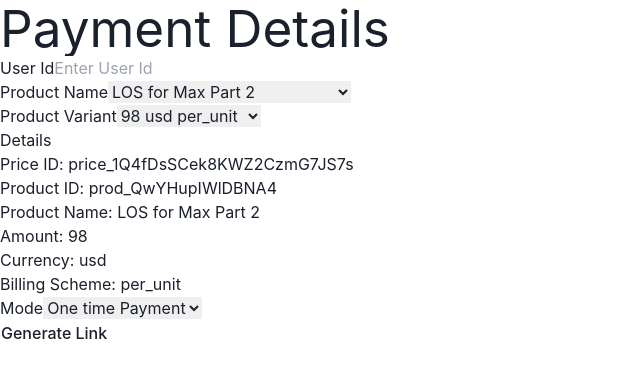
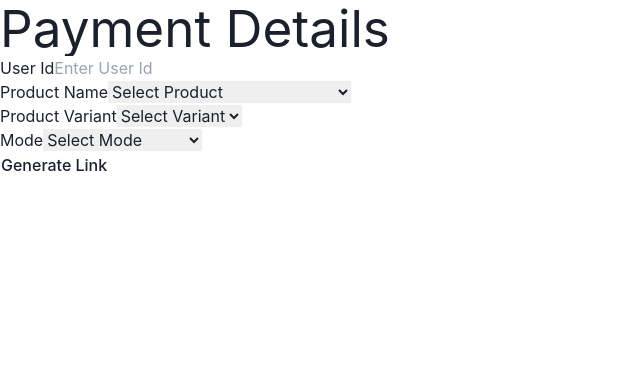
Before and after one commit to Gohitha6Nadikota/paylink, a React (Vite) app: page / in a window 1280 px wide. Shown: the top 378 px of the page, without its empty margins (0-640 px from the left). Built offline with nearby package versions, Linux system fonts and the light colour scheme.

Commit message:
Removed Default Actions

```diff
--- a/src/homescreen/HomeScreen.jsx
+++ b/src/homescreen/HomeScreen.jsx
@@ -3,14 +3,13 @@ import { items as ProductDetails } from "../../data";
 
 const HomeScreen = (items) => {
   const modes = ["One time Payment", "Subscription"];
-  const [completeData, setCompleteData] = useState([]);
-  const [productName, setProductName] = useState("LOS for Max Part 2");
+  const [productName, setProductName] = useState("");
   const [selectedOption, setSelectedOption] = useState(null);
   const [data, setData] = useState(null);
   const [user, setUser] = useState(null);
   const [priceId, setPriceId] = useState("");
   const [buttonName, setButtonName] = useState("Generate Link");
-  const [modeName, setModeName] = useState("One time Payment");
+  const [modeName, setModeName] = useState("");
   const handleOptionChange = (event) => {
     if (buttonName != "Generate Link") setButtonName("Generate Link");
     const selectedIndex = event.target.selectedIndex;
@@ -27,18 +26,12 @@ const HomeScreen = (items) => {
       setSelectedOption(null);
     } else {
       setSelectedOption(filteredProductsArray);
-      setData(filteredProductsArray[0]);
-      setPriceId(filteredProductsArray[0]["Price ID"]);
     }
   };
   const handleInputChange = (e) => {
     if (buttonName != "Generate Link") setButtonName("Generate Link");
     setUser(e.target.value);
   };
-  useEffect(() => {
-    setCompleteData(items.items);
-  }, [items.items]);
-
   useEffect(() => {
     if (productName.length !== 0) {
       fetchProductMappedData(productName);
@@ -51,6 +44,7 @@ const HomeScreen = (items) => {
       const url = `https://us-central1-tlloanapp-d0571.cloudfunctions.net/stripePayment/purchase/${user}/${priceId}?mode=${
         modeName === "One time Payment" ? "payment" : "subscription"
       }`;
+
       navigator.clipboard
         .writeText(url)
         .then(() => {
@@ -85,11 +79,16 @@ const HomeScreen = (items) => {
           <div className="flex relative flex-col gap-2">
             <label className="font-semibold">Product Name</label>
             <select
+              required
+              defaultValue=""
               className="h-10 bg-white border border-gray-400 rounded-lg px-3"
               onChange={(e) => {
                 setProductName(items.items[e.target.selectedIndex]);
               }}
             >
+              <option disabled value="">
+                Select Product
+              </option>
               {items.items.map((option, index) => (
                 <option key={index} value={option}>
                   {option}
@@ -97,21 +96,30 @@ const HomeScreen = (items) => {
               ))}
             </select>
           </div>
-          {selectedOption && (
           <div className="flex flex-col gap-2">
             <label className="font-semibold">Product Variant</label>
             <select
               className="h-10 bg-white border border-gray-400 rounded-lg px-3"
               onChange={handleOptionChange}
+              required
+              defaultValue=""
             >
+              <option value="" disabled>
+                Select Variant
+              </option>
+              {selectedOption && (
+                <>
                   {selectedOption.map((option, index) => (
                     <option key={index} value={option["Price ID"]}>
-                    {option.Amount} {option.Currency} {option["Billing Scheme"]}
+                      {option.Amount} {option.Currency}{" "}
+                      {option["Billing Scheme"]}
                     </option>
                   ))}
+                </>
+              )}
             </select>
           </div>
-          )}
+
           {data && (
             <div className="mt-4 p-4 border rounded-lg">
               <h3 className="text-lg font-semibold">Details</h3>
@@ -218,6 +226,8 @@ const HomeScreen = (items) => {
           <div className="flex relative flex-col gap-2">
             <label className="font-semibold">Mode</label>
             <select
+              required
+              defaultValue=""
               className="h-10 bg-white border border-gray-400 rounded-lg px-3"
               onChange={(e) => {
                 if (buttonName != "Generate Link")
@@ -225,6 +235,9 @@ const HomeScreen = (items) => {
                 setModeName(modes[e.target.selectedIndex]);
               }}
             >
+              <option disabled value="">
+                Select Mode
+              </option>
               {modes.map((mode, index) => (
                 <option key={index} value={mode}>
                   {mode}
```
Lines whose indentation alone changed are shown as unchanged.
